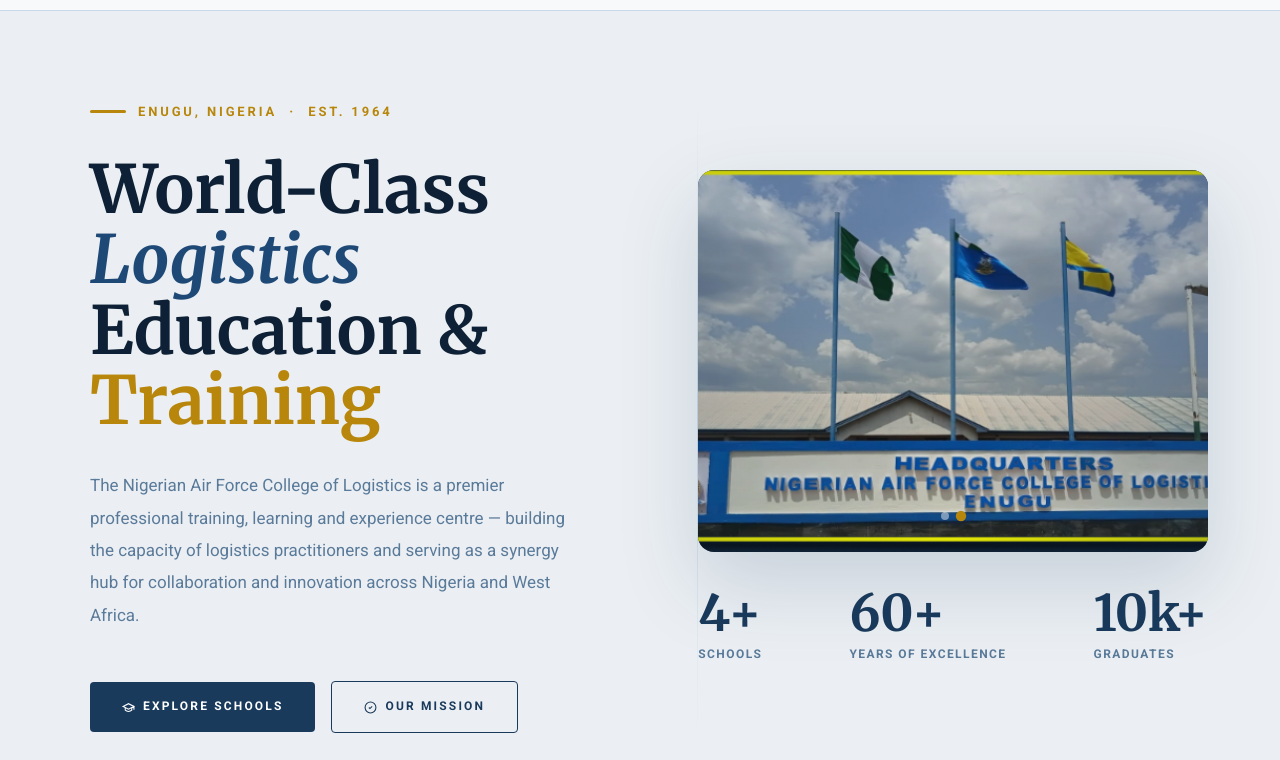
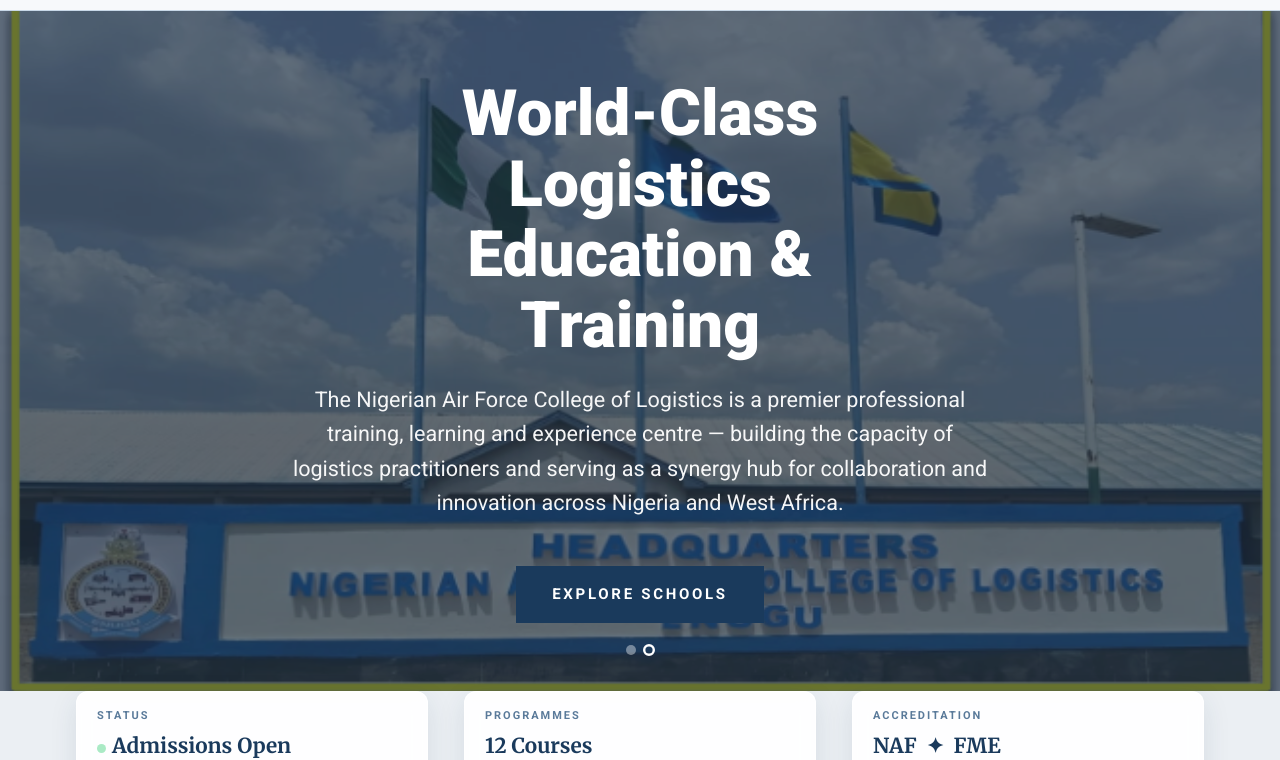
Before and after one commit to Miralex20/nafcol, a website built with Vite: page index.html in a window 1280 px wide. Shown: the part 62-822 px from the top of the page. Built offline with nearby package versions, Linux system fonts and the light colour scheme.

Commit message:
style: Redesign desktop hero to full-width background slider style

```diff
--- a/src/pages/home/home.css
+++ b/src/pages/home/home.css
@@ -4,130 +4,85 @@
 
 /* ── HERO ─────────────────────────────────────────────────── */
 .hero {
-  min-height: auto;
-  display: grid;
-  grid-template-columns: 1.2fr 1fr;
+  position: relative;
+  min-height: 85vh;
+  display: flex;
   align-items: center;
+  justify-content: center;
   overflow: hidden;
 }
 
-.hero__left {
-  display: flex;
-  flex-direction: column;
-  justify-content: center;
-  padding: 5rem 4rem 5rem 5rem;
-  position: relative;
+/* Make right side the full background */
+.hero__right {
+  position: absolute; inset: 0; margin: 0; width: 100%; height: 100%; z-index: 0; display: block;
 }
-.hero__left::after {
-  content: '';
-  position: absolute; right: 0; top: 10%; height: 80%;
-  width: 1px;
-  background: linear-gradient(to bottom, transparent, var(--border), transparent);
+.hero__image-wrapper {
+  position: absolute; inset: 0; width: 100%; height: 100%;
+  aspect-ratio: auto; border-radius: 0; box-shadow: none;
+}
+.hero__right-bg { display: none; }
+
+/* Each slide */
+.hero__slide {
+  position: absolute; inset: 0; opacity: 0;
+  transition: opacity 1.2s ease-in-out; z-index: 0;
+}
+.hero__slide.active { opacity: 1; z-index: 1; }
+.hero__slide img {
+  width: 100%; height: 100%; object-fit: cover; object-position: center; display: block;
+}
+.hero__slide-overlay {
+  position: absolute; inset: 0;
+  background: rgba(13, 32, 53, 0.65); /* Dark overlay for readability */
 }
 
-.hero__eyebrow {
-  display: flex; align-items: center; gap: 12px;
-  margin-bottom: 1.8rem;
+/* Dots */
+.hero__dots {
+  position: absolute; bottom: 2rem; left: 50%; transform: translateX(-50%);
+  display: flex; gap: 8px; z-index: 10;
 }
-.hero__eyebrow-line { width: 36px; height: 3px; background: var(--gold); border-radius: 2px; }
-.hero__eyebrow span {
-  font-size: 13px; font-weight: 600; letter-spacing: 0.22em;
-  text-transform: uppercase; color: var(--gold);
+.hero__dot {
+  width: 10px; height: 10px; border-radius: 50%;
+  background: rgba(255,255,255,0.4); border: 2px solid transparent; cursor: pointer; padding: 0;
+  transition: all 0.3s;
+}
+.hero__dot.active { background: transparent; border-color: var(--white); transform: scale(1.2); }
+
+/* Left side (Centered Text Overlay) */
+.hero__left {
+  position: relative; z-index: 10;
+  display: flex; flex-direction: column; align-items: center; justify-content: center;
+  text-align: center;
+  padding: 2rem; max-width: 900px; width: 100%; margin: 0 auto;
+}
+.hero__left::after { display: none; }
+.hero__eyebrow { display: none; }
+
+.hero__heading {
+  font-family: var(--sans); /* Image uses sans-serif */
+  font-size: clamp(3rem, 5vw, 4.5rem);
+  font-weight: 800; color: var(--white);
+  line-height: 1.1; margin-bottom: 1.2rem;
+}
+.hero__heading em, .hero__heading .gold { color: var(--white); font-style: normal; }
+
+.hero__desc {
+  font-size: 1.2rem; color: rgba(255, 255, 255, 0.95);
+  line-height: 1.6; max-width: 700px; margin-bottom: 2.5rem;
+  font-weight: 400;
 }
 
-.hero__heading {
-  font-family: var(--serif);
-  font-size: clamp(3.2rem, 5.2vw, 5.2rem);
-  font-weight: 600; color: var(--navy-dark);
-  line-height: 1.06; margin-bottom: 1.8rem;
+.hero__btns { display: flex; justify-content: center; width: 100%; }
+.hero__btns .btn--outline { display: none; } /* Match single button style */
+.hero__btns .btn--navy {
+  background: var(--navy); border-color: var(--navy);
+  border-radius: 0; /* Square button like image */
+  padding: 16px 36px; font-size: 15px; font-weight: 600;
 }
-.hero__heading em    { font-style: italic; color: var(--navy-mid); }
-.hero__heading .gold { color: var(--gold); }
+.hero__btns .btn--navy svg { display: none; } /* Hide icon if you just want text */
 
-.hero__desc {
-  font-size: 17px; color: var(--text-muted);
-  line-height: 1.9; max-width: 500px; margin-bottom: 2.8rem;
-}
-
-.hero__btns { display: flex; align-items: center; gap: 16px; flex-wrap: wrap; }
-/* Larger buttons for 40+ users */
-.hero__btns .btn { font-size: 12px; padding: 15px 32px; }
-
-.hero__stats {
-  display: flex; gap: 3rem; justify-content: space-between;
-  margin-top: 2rem;
-}
-.hero__stat-val {
-  font-family: var(--serif); font-size: 2.8rem; font-weight: 700;
-  color: var(--navy); line-height: 1;
-}
-.hero__stat-val span { color: var(--gold); }
-.hero__stat-lbl {
-  font-size: 12px; font-weight: 600; letter-spacing: 0.12em;
-  text-transform: uppercase; color: var(--text-muted); margin-top: 6px;
-}
-
-/* ── Hero right — crossfade slideshow ── */
-.hero__right {
-  display: flex; flex-direction: column; justify-content: flex-start;
-  position: relative;
-  margin: 4rem 4rem 4rem 0;
-  width: auto;
-}
-.hero__image-wrapper {
-  position: relative;
-  width: 100%;
-  aspect-ratio: 4 / 3;
-  border-radius: var(--radius-xl);
-  box-shadow: var(--shadow-xl);
-  overflow: hidden;
-  background: var(--navy-dark);
-}
-.hero__right-bg {
-  display: none;
-}
-
-/* Each slide is stacked absolutely, crossfades via opacity */
-.hero__slide {
-  position: absolute; inset: 0;
-  opacity: 0;
-  transition: opacity 1.2s ease-in-out;
-  z-index: 0;
-}
-.hero__slide.active { opacity: 1; z-index: 1; }
-
-.hero__slide img {
-  width: 100%; height: 100%;
-  object-fit: cover;
-  /* Show the building face and signboard clearly — centre horizontally, centre vertically */
-  object-position: center;
-  display: block;
-}
-
-.hero__slide-overlay {
-  position: absolute; inset: 0;
-  /* Left edge is darker so text on left stays readable, right is lighter to show building */
-  background: linear-gradient(
-    to right,
-    rgba(13,32,53,0.18) 0%,
-    rgba(13,32,53,0.05) 50%,
-    rgba(13,32,53,0.25) 100%
-  );
-}
-
-/* Slide indicator dots */
-.hero__dots {
-  position: absolute; bottom: 1.8rem; left: 50%;
-  transform: translateX(-50%);
-  display: flex; gap: 8px; z-index: 4;
-}
-.hero__dot {
-  width: 8px; height: 8px; border-radius: 50%;
-  background: rgba(255,255,255,.45);
-  border: none; cursor: pointer; padding: 0;
-  transition: background .3s, transform .3s;
-}
-.hero__dot.active { background: var(--gold); transform: scale(1.3); }
+/* Hide the old side stats inside the hero */
+.hero__stats { display: none; }
 
 /* Floating info cards (Now displayed in a grid under the hero) */
 .hero-bottom-stats {
@@ -482,7 +437,7 @@
     padding-bottom: 3rem;
   }
   .hero__left { padding: 4rem 1.5rem; display: flex; flex-direction: column; align-items: center; text-align: center; justify-content: center; width: 100%; height: 100%; box-sizing: border-box; }
-  .hero__left::after, .hero__right, .hero__eyebrow, .hero__desc, .hero-bottom-stats { display: none; }
+  .hero__left::after, .hero__eyebrow, .hero__desc, .hero-bottom-stats { display: none; }
   .hero__heading { color: var(--white); font-size: 2.2rem; margin-bottom: 0; }
   .hero__heading em, .hero__heading .gold { color: var(--white); font-style: normal; }
   .hero__btns { justify-content: center; margin-top: 1.5rem; width: 100%; }
```
